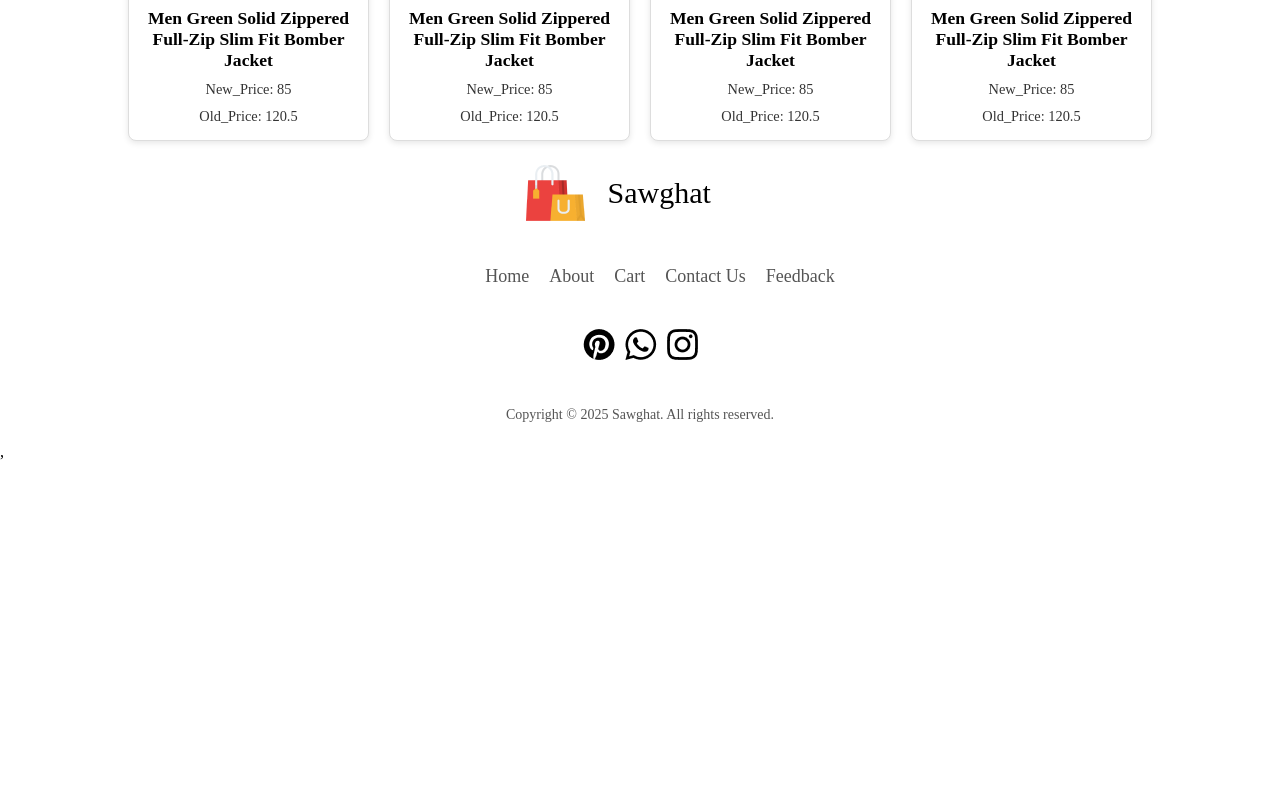
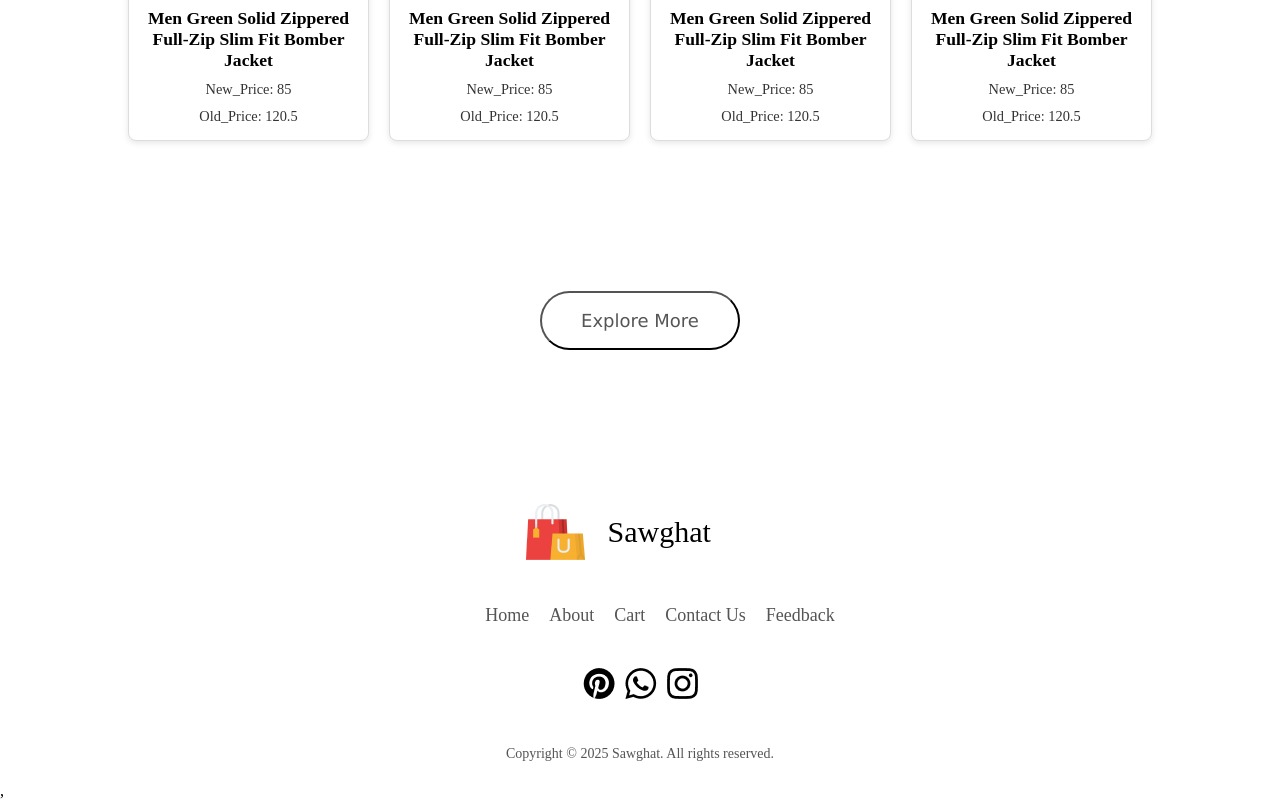
Before and after one commit to Hussain-Royesh/sawghat, a React (Vite) app: page /men in a window 1280 px wide. Shown: the part 1610-2410 px from the top of the page. Before the commit the page ends 2071 px from the top, so only its background shows below. Built offline with nearby package versions, Linux system fonts and the light colour scheme.

Commit message:
FrontEnd part is Done

```diff
--- a/src/App.jsx
+++ b/src/App.jsx
@@ -14,7 +14,7 @@ import kids_banner from './Components/Assets/banner_kids.png'
 function App() {
   return (
     <>
-      {/* <BrowserRouter>
+      <BrowserRouter>
       <Navbar/>
       <Routes>
         <Route path='/' element={<Shop />} />
@@ -24,9 +24,8 @@ function App() {
           <Route path='/women' element={<ShopCategory banner={women_banner} category="women" />} />
           <Route path='/kids' element={<ShopCategory banner={kids_banner} category="kid" />} />
           <Route path='/cart' element={<Cart />} />
-         <Route path="/product">
-          <Route index element={<Product />} />
-         <Route path=":productid" element={<Product />} />
+         <Route path="/product" element={<Product/>}>
+               <Route path=":productid" element={<Product />} />
         </Route>
 
           <Route path='/login' element={<LoginSignUp />} />
@@ -34,9 +33,9 @@ function App() {
       </Routes>
      <Footer/>
 
-           </BrowserRouter> */}
+           </BrowserRouter>
 
-      <BrowserRouter>
+      {/* <BrowserRouter>
         <Navbar />
         <Routes>
           <Route path="/" element={<Shop />} />
@@ -53,7 +52,7 @@ function App() {
           <Route path="/login" element={<LoginSignUp />} />
         </Routes>
         <Footer />
-      </BrowserRouter>
+      </BrowserRouter> */}
     </>
   )
 }
--- a/src/Components/BreadCrump/BreadCrump.jsx
+++ b/src/Components/BreadCrump/BreadCrump.jsx
@@ -1,6 +1,6 @@
 import React from 'react'
 import './BreadCrump.css'
-import arrow_icon from '../Assets/arrow.png'
+import arrow_icon from '../Assets/breadcrum_arrow.png'
 const BreadCrump = (props) => {
     const {product} = props;
 
--- a/src/Components/Items/Items.jsx
+++ b/src/Components/Items/Items.jsx
@@ -6,7 +6,7 @@ const Items = (props) => {
     <div className='item'>
         <div className="item-card">
 
-          <Link to={`product/${props.id}`} > <img src={props.image} onClick={window.scroll(0,0)} alt="item" /></Link>
+          <Link to={`/product/${props.id}`} > <img src={props.image} onClick={window.scroll(0,0)} alt="item" /></Link>
            <h3>{props.id}</h3>
            <h3>{props.name}</h3>
             <span>New_Price: {props.new_price}</span>
--- a/src/Pages/CSS/ShopCategory.css
+++ b/src/Pages/CSS/ShopCategory.css
@@ -51,3 +51,22 @@
   margin-top: 20px;
   cursor: pointer;
 }
+explore-more, button{
+  display: flex;
+  justify-content: center;
+  align-items: center;
+  margin: 150px auto;
+  width: 200px;
+  height: 59px;
+  background-color: white;
+  color: #555;
+  font-size: 18px;
+  font-weight: 300;
+  border-radius: 30px;
+  cursor: pointer;
+  font-family: Verdana, Geneva, Tahoma, sans-serif;
+}
+explore-more, button:hover{
+  background-color: #555;
+  color: white;
+}
--- a/src/Pages/ShopCategory.jsx
+++ b/src/Pages/ShopCategory.jsx
@@ -33,6 +33,9 @@ const ShopCategory = (props) => {
       })}
 
     </div>
+    <div className="explore-more">
+      <button>Explore More</button>
+    </div>
     </div>
   )
 }
```
